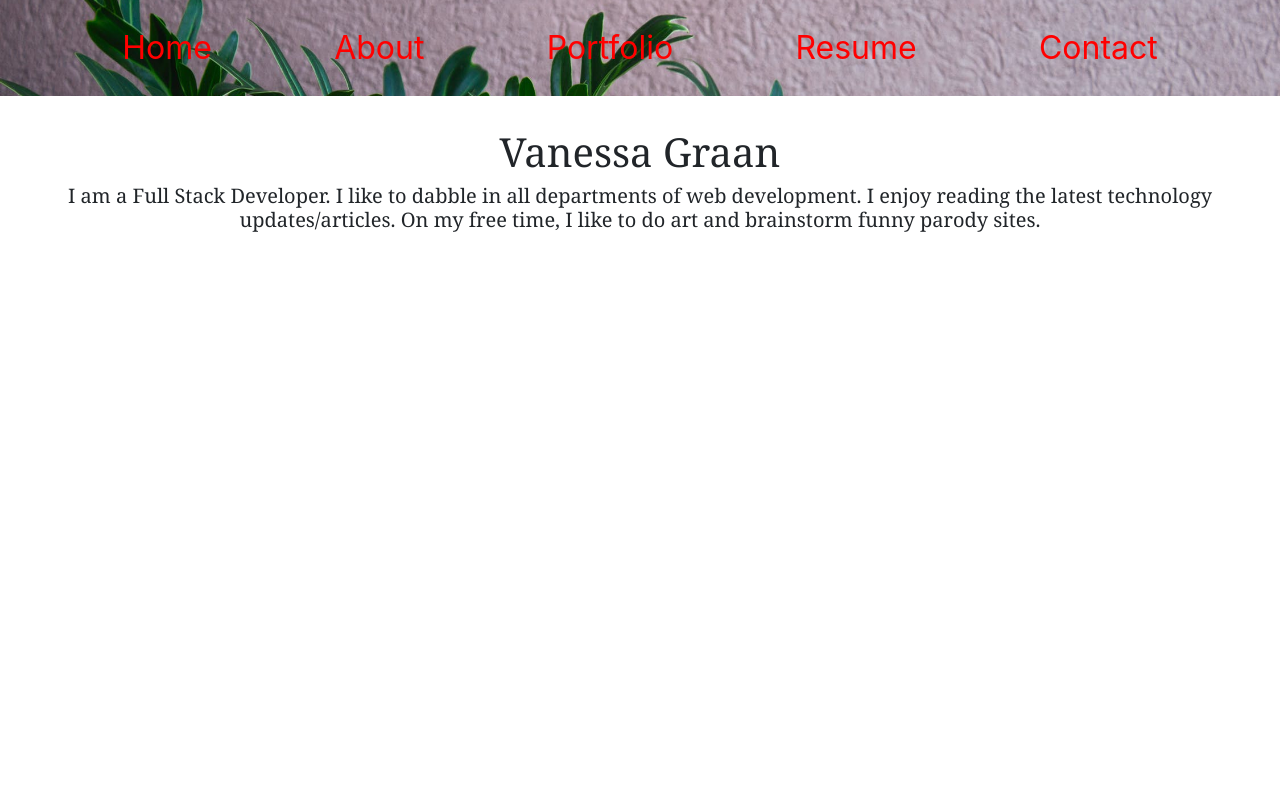
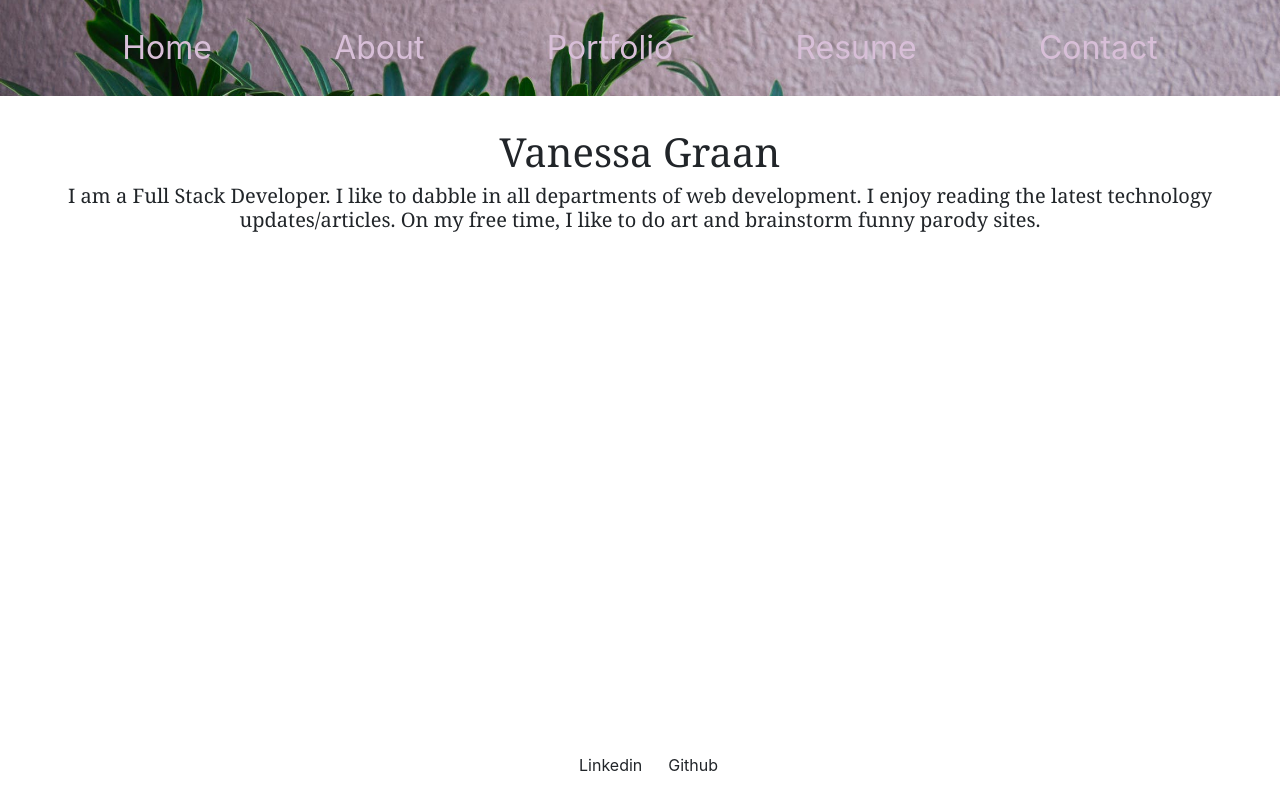
Before and after one commit to VSLG2020/rct_portfolio, a React (Create React App) app: page / in a window 1280 px wide. Built offline with nearby package versions, Linux system fonts and the light colour scheme.

Commit message:
added footer, about, home, contact css updates and links

```diff
--- a/src/App.js
+++ b/src/App.js
@@ -1,16 +1,18 @@
 import React from "react";
-import PortfolioContainer from "./components/portfoliocontainer";
+import Headercontainer from "./components/Headercontainer";
+import Footercontainer from './components/footer/footer';
 
-const App = () => <PortfolioContainer />;
-
-// class Header extends React.Component {
-//     render() {
-//        return (
-//           <div>
-//              <h1>Header</h1>
-//           </div>
-//        );
-//     }
-//  }
+function App() {
+    return (
+<div>
+    <header>
+<Headercontainer/>
+</header>
+<footer>
+    <Footercontainer/>
+</footer>
+</div>
+    )
+};
 
 export default App;
--- a/src/assets/index.css
+++ b/src/assets/index.css
@@ -41,7 +41,3 @@ text-align: center;
 text-decoration: underline;
 font-size: 70px;
 }
-
-
-
-a:link { color: red; }
--- /dev/null
+++ b/src/components/footer/footer.css
@@ -0,0 +1,13 @@
+.footer{
+    margin-top: 1rem;
+    padding: 1rem;
+    background-color:rgb(62, 83, 79), transparent;
+    background-size: cover;
+    position: fixed;
+    bottom: 0;
+    left: 550px;
+    width: fit-content;
+    display:flex;
+    height: fit-content;
+    font-size: large;
+  }
--- /dev/null
+++ b/src/components/footer/footer.js
@@ -0,0 +1,24 @@
+import React from 'react';
+import '../footer/footer.css';
+
+
+function footer() {
+
+
+     return (
+       <section className="footer">
+       <div className="linkedin">
+     <a className="btn btn-default icon" href="javascript:void(0)" onClick="window.open( 'https://www.linkedin.com/in/vanessa-g-b119951b8/');return false;" title="Linkedin"><span class="character">Linkedin</span></a>
+        </div>
+     <div className="github">
+         <a className="btn btn-default icon" href="https://github.com/VSLG2020" target="_blank">Github</a>
+      </div>
+      </section>
+    );
+
+    }
+
+
+
+
+  export default footer;
--- a/src/components/pages/about/about.css
+++ b/src/components/pages/about/about.css
@@ -2,3 +2,7 @@ img {
     width: 50%;
     height: auto;
   }
+
+  body{
+    background-color: teal;
+  }
--- a/src/components/pages/contact/contact.js
+++ b/src/components/pages/contact/contact.js
@@ -45,13 +45,7 @@ function contactForm() {
             <li>
               <a href="#email">someone@something.com</a>
             </li>
-            <li>
-            <a href="#linkedin">linkedIn</a>
-            </li>
-            <li>
-              <a href="https://github.com/VSLG2020" target="_blank">Github</a>
-            </li>
-          </ul>
+           </ul>
         </div>
     </section>
 
--- a/src/components/pages/home/home.css
+++ b/src/components/pages/home/home.css
@@ -11,3 +11,7 @@
     padding: .5rem 1rem;
     color: thistle;
 }
+
+body{
+    background-color: teal;
+}
```
Also changed, not shown: src/components/Headercontainer.js (renamed from src/components/portfoliocontainer.js).
